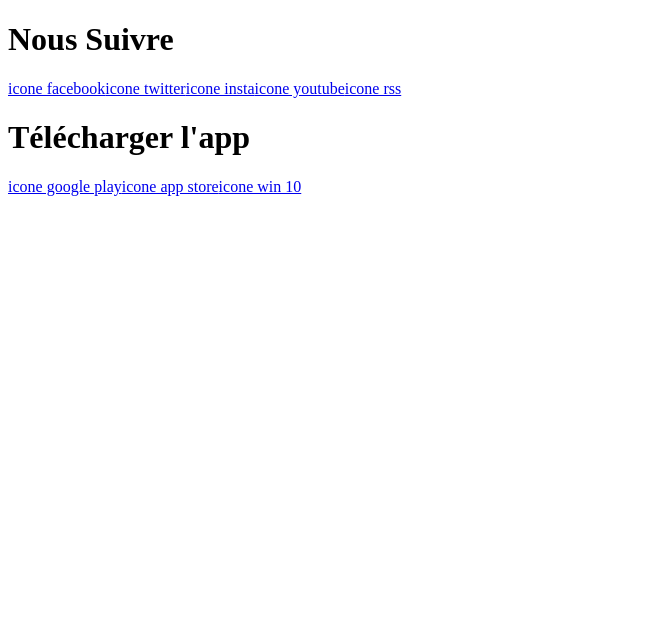
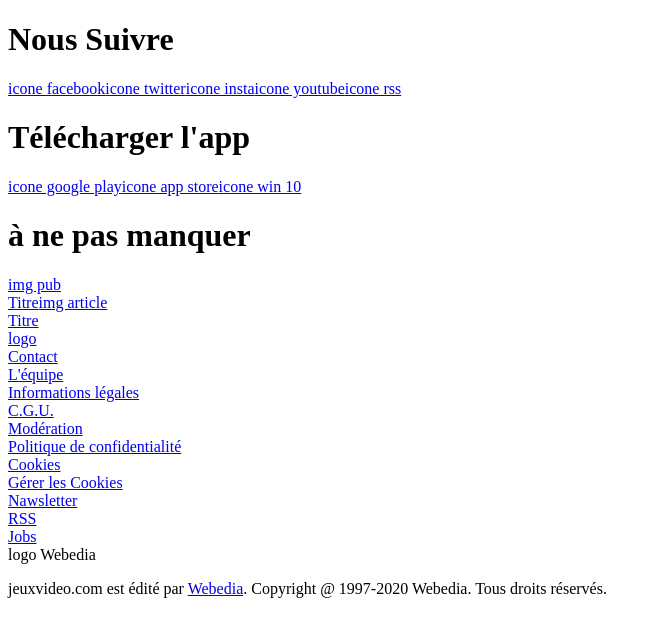
Before and after one commit to MasseRaphael/MyJVC, a Symfony app: template templates/base.html.twig in a window 1280 px wide. Shown: the part 80-717 px from the top of the page, without its empty margins (0-659 px from the left). Run offline with Twig, Linux system fonts and the light colour scheme; the template is opened without the code that fills it, so the values that code supplies are empty; some libraries are stand-ins or nearby versions.

Commit message:
mise à jour footer

```diff
--- a/templates/base.html.twig
+++ b/templates/base.html.twig
@@ -25,18 +25,38 @@
 
         <footer>
             <div class="social_media">
-                <div class="layout">
+                <div class="layout_footer">
                     <div class="reseaux"><h1>Nous Suivre</h1>
-                    <a href="#">icone facebook</a><a href="#">icone twitter</a><a href="#">icone insta</a><a href="#">icone youtube</a><a href="#">icone rss</a></div>
+                        <a href="#">icone facebook</a><a href="#">icone twitter</a><a href="#">icone insta</a><a href="#">icone youtube</a><a href="#">icone rss</a>
+                    </div>
                     <div class="app"><h1>Télécharger l'app</h1>
-                    <a href="#">icone google play</a><a href="#">icone app store</a><a href="#">icone win 10</a></div>
+                        <a href="#">icone google play</a><a href="#">icone app store</a><a href="#">icone win 10</a>
+                    </div>
                 </div>
             </div>
             <div class="important_link">
-                <div class="layout"></div>
+                <div class="layout_footer">
+                    <div class="mise_avant"><h1>à ne pas manquer</h1>
+                        <a href="#">img pub<br> Titre<a><a href="#">img article<br> Titre<a>
+                    </div>
+                    <div class="liens_utiles">
+                        <a href="#">logo</a><br>
+                        <a href="#">Contact</a><br>
+                        <a href="#">L'équipe</a><br>
+                        <a href="#">Informations légales</a><br>
+                        <a href="#">C.G.U.</a><br>
+                        <a href="#">Modération</a><br>
+                        <a href="#">Politique de confidentialité</a><br>
+                        <a href="#">Cookies</a><br>
+                        <a href="#">Gérer les Cookies</a><br>
+                        <a href="#">Nawsletter</a><br>
+                        <a href="#">RSS</a><br>
+                        <a href="#">Jobs</a><br>
+                    </div>
+                </div>
             </div>
             <div class="copyright">
-                <div class="layout"></div>
+                <div class="layout_footer">logo Webedia <p>jeuxvideo.com est édité par <a href="#">Webedia</a>. Copyright @ 1997-2020 Webedia. Tous droits réservés. </div>
             </div>
         </footer>
         {% block javascripts %}{% endblock %}
```
